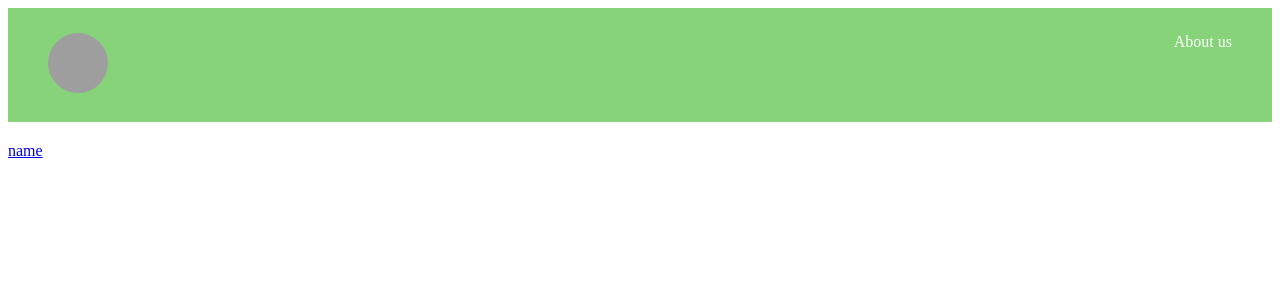
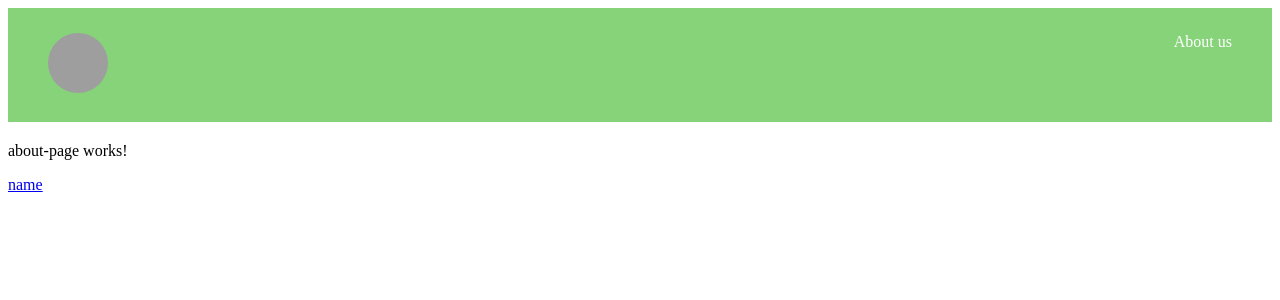
Before and after one commit to Mickunaru/GROOF, an Angular app: page /about in a window 1280 px wide. Before the commit this address led to /. Shown: the top 300 px of the page. Built offline with nearby package versions, Linux system fonts and the light colour scheme; grey boxes are pictures that could not be loaded.

Commit message:
Added About page and updated routes

```diff
--- a/src/app/app.routes.ts
+++ b/src/app/app.routes.ts
@@ -1,6 +1,12 @@
 import { Routes } from '@angular/router';
 import { HomePageComponent } from './pages/home-page/home-page.component';
+import { AboutPageComponent } from './pages/about-page/about-page.component';
+import { CreatePageComponent } from './pages/create-page/create-page.component';
+import { ResultsPageComponent } from './pages/results-page/results-page.component';
 
 export const routes: Routes = [
   {path: 'home', component: HomePageComponent},
+  {path: 'about', component:AboutPageComponent},
+  {path: 'create', component: CreatePageComponent},
+  {path: 'results', component: ResultsPageComponent}
 ];
--- /dev/null
+++ b/src/app/pages/about-page/about-page.component.html
@@ -0,0 +1 @@
+<p>about-page works!</p>
```
Also changed, not shown: src/app/pages/about-page/about-page.component.ts (added, +12 -0 lines), src/app/pages/about-page/about-page.component.scss (added).
